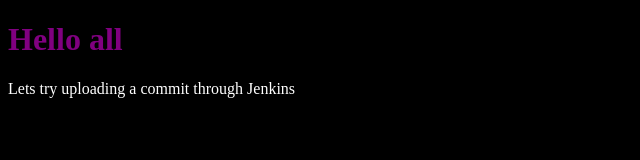
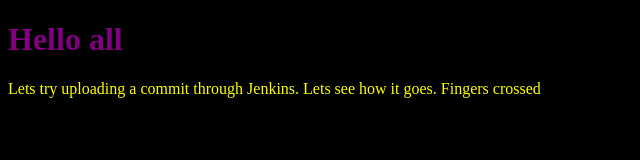
Before and after one commit to Chaitanya82/RandomStaticPage, a website: page public/index.html in a window 1280 px wide. Shown: the whole page, without its empty margins (0-640 px from the left). Drawn offline with Linux system fonts and the light colour scheme.

Commit message:
5th Commit 06102025

```diff
--- a/public/index.html
+++ b/public/index.html
@@ -7,6 +7,8 @@
 </head>
 <body style="background-color: black;">
     <h1 style="color: purple">Hello all</h1>
-    <div style="color: white">Lets try uploading a commit through Jenkins</div>
+    <div style="color: yellow">Lets try uploading a commit through Jenkins. Lets see how it goes.
+        Fingers crossed
+    </div>
 </body>
 </html>
```
Also changed, not shown: public/home.html (added, +11 -0 lines).
